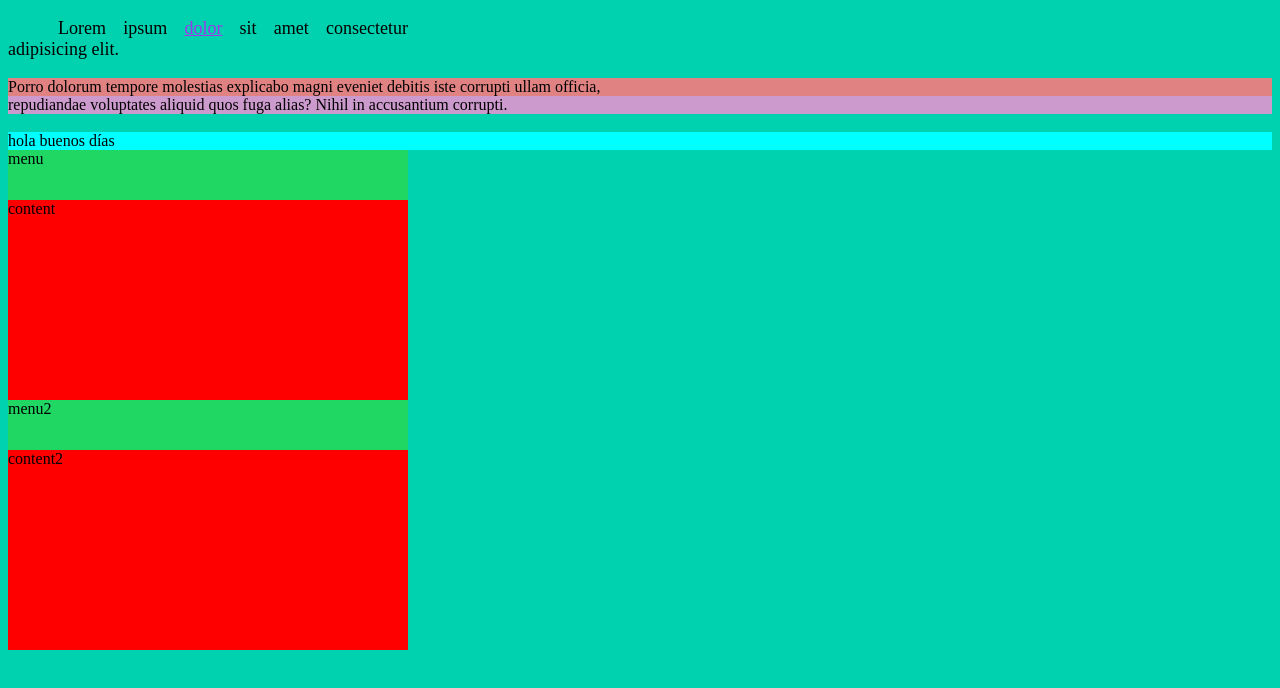
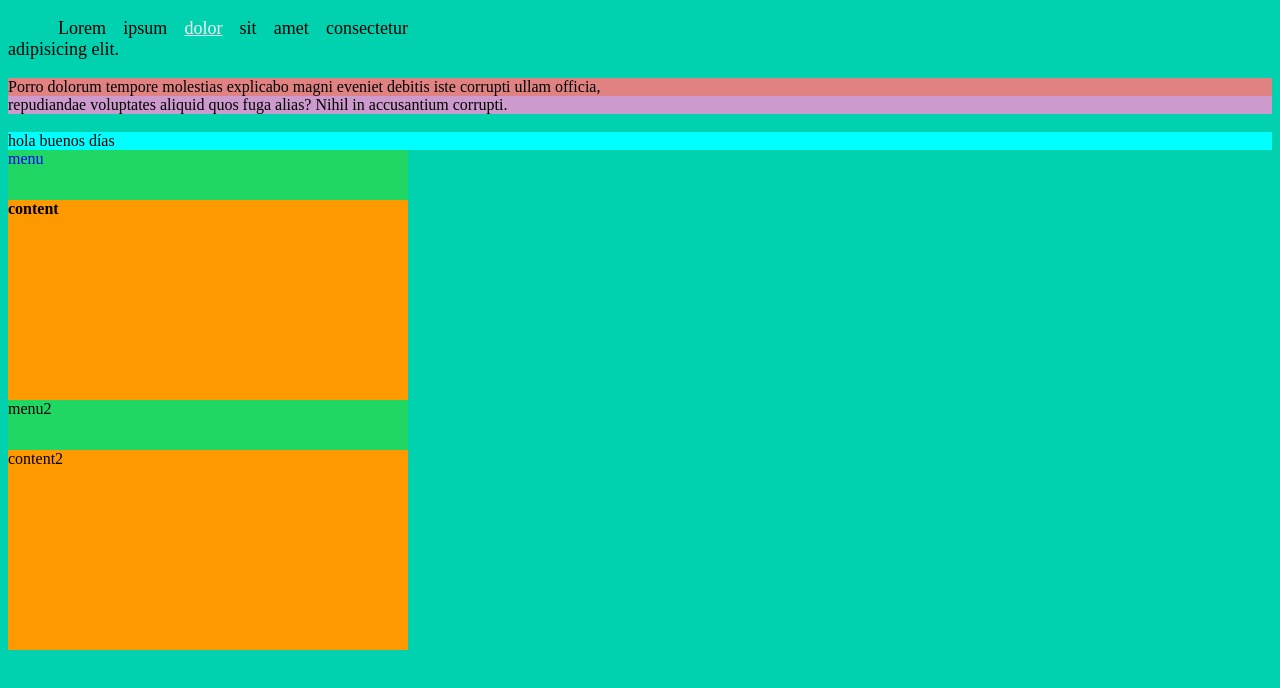
Before and after one commit to andmansim/Ironhack_2023, a plain HTML site: page Clase2/ejercicio2.html in a window 1280 px wide. Shown: the part 48-736 px from the top of the page. Drawn offline with Linux system fonts and the light colour scheme.

Commit message:
colorinchis, #somos un arcoiris

```diff
--- a/Clase2/ejercicio2.html
+++ b/Clase2/ejercicio2.html
@@ -16,10 +16,10 @@
     <div class = 'blue-box'>
         hola buenos días
     </div>
-    <div class="menu">
+    <div class="menu texto-azul">
         menu
     </div>
-    <div class="content">
+    <div class="content featured">
         content
     </div>
     <div class="menu">
--- a/Clase2/stile.css
+++ b/Clase2/stile.css
@@ -10,7 +10,7 @@ p {
     text-align: justify;
 }
 span{
-    color:rgb(159, 53, 235);
+    color:rgba(248, 240, 240, 0.986);
     text-decoration: underline;
 }
 
@@ -27,5 +27,7 @@ span{
 .content{
     width: 400px;
     height: 200px;
-    background-color: red;
+    background-color: rgb(255, 153, 0);
    }
+.texto-azul{color: blue;}
+.featured{font-weight: bold;}
```
